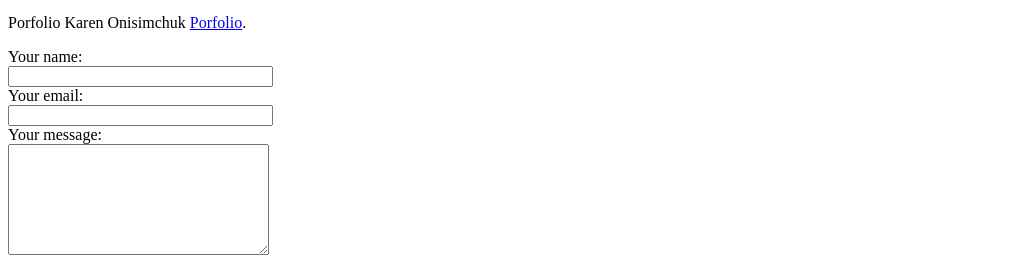
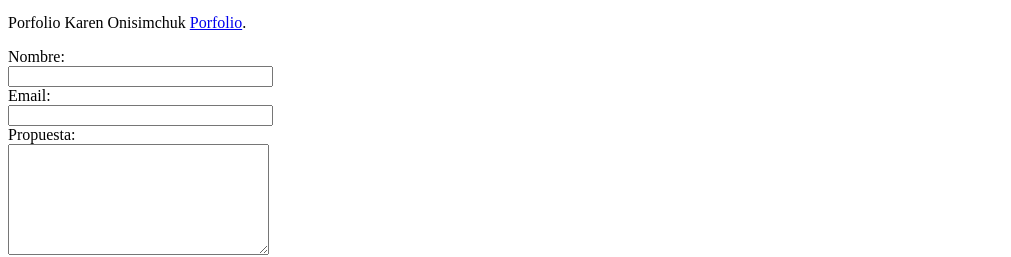
Before and after one commit to Karenonisimchuk/karenonisimchuk.github.io, a plain HTML site: page index.html in a window 1280 px wide. Shown: the part 597-854 px from the top of the page, without its empty margins (0-1011 px from the left). Drawn offline with Linux system fonts and the light colour scheme.

Commit message:
Cambio de texto

```diff
--- a/index.html
+++ b/index.html
@@ -25,17 +25,17 @@
         <div id="after_submit"></div>
              <form id="contact_form" action="#" method="POST" enctype="multipart/form-data">
               <div class="row">
-              <label class="required" for="name">Your name:</label><br />
+              <label class="required" for="name">Nombre:</label><br />
               <input id="name" class="input" name="name" type="text" value="" size="30" /><br />
               <span id="name_validation" class="error_message"></span>
         </div>
             <div class="row">
-            <label class="required" for="email">Your email:</label><br />
+            <label class="required" for="email">Email:</label><br />
             <input id="email" class="input" name="email" type="text" value="" size="30" /><br />
             <span id="email_validation" class="error_message"></span>
          </div>
             <div class="row">
-              <label class="required" for="message">Your message:</label><br />
+              <label class="required" for="message">Propuesta:</label><br />
               <textarea id="message" class="input" name="message" rows="7" cols="30"></textarea><br />
               <span id="message_validation" class="error_message"></span>
          </div>
```
